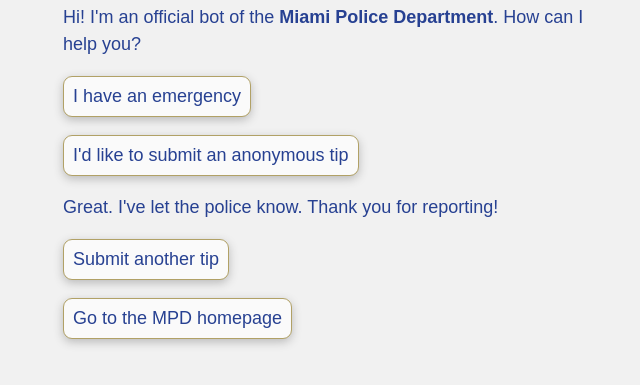
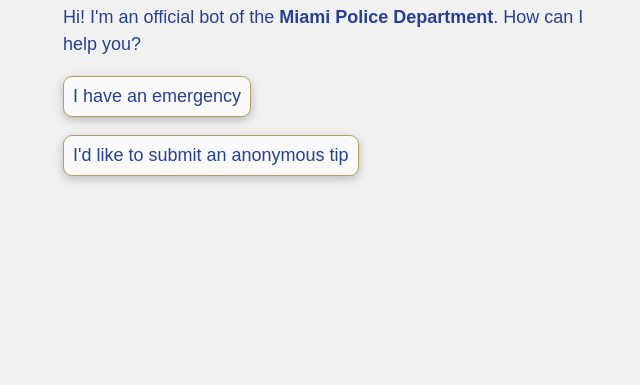
Before and after one commit to MiamiPoliceDepartment/mpd, a Flask app: page / in a window 1280 px wide. Shown: the part 133-518 px from the top of the page, without its empty margins (307-947 px from the left). Run offline with Flask 2, Linux system fonts and the light colour scheme.

Commit message:
Restore hidden classes

```diff
--- a/templates/index.html
+++ b/templates/index.html
@@ -637,7 +637,7 @@
 				<button value="yes">Yes, I'm done</button>
 			</fieldset>
 
-			<fieldset id="end" class="">
+			<fieldset id="end" class="hidden">
 				<legend>Great. I've let the police know. Thank you for reporting!</legend>
 				<button value="new">Submit another tip</button>
 				<button value="mpd">Go to the MPD homepage</button>
```
